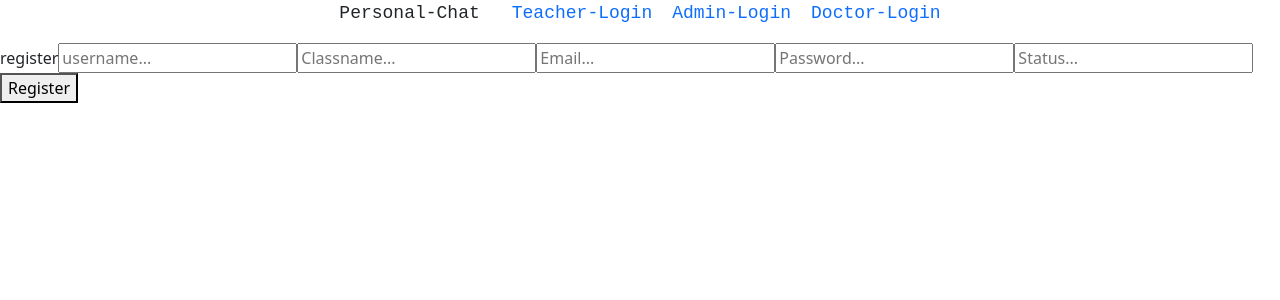
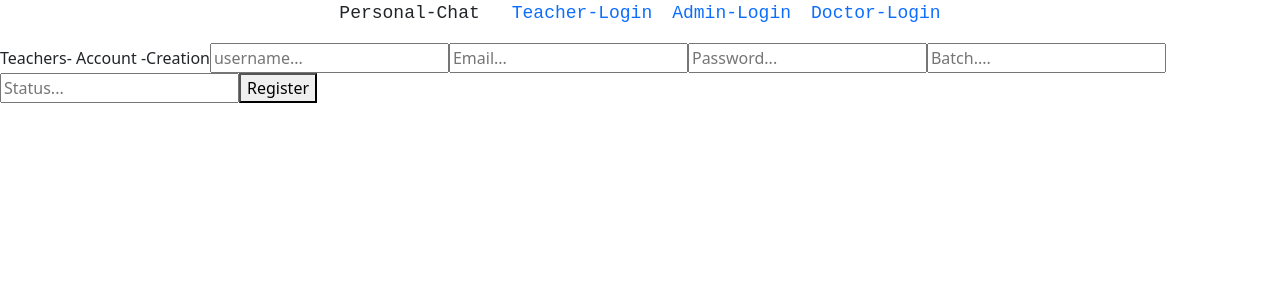
Before and after one commit to ArJuN-888/school-management, a React (Vite) app in the folder Client/: page /Tregister in a window 1280 px wide. Shown: the top 300 px of the page. Built offline with nearby package versions, Linux system fonts and the light colour scheme; no server answers.

Commit message:
make changes in admin page

```diff
--- a/Client/src/App.jsx
+++ b/Client/src/App.jsx
@@ -23,7 +23,7 @@ function App() {
     //common logid container
     const [userID,setUserID] = useState(null)
     console.log("logoutuser id state  ",userID)
-    const [teacherregisterdata,setteacherRegisterdata] = useState({username:"",classname:"",email:"",password:"",status:""})
+    const [teacherregisterdata,setteacherRegisterdata] = useState({username:"",classname:"",email:"",password:"", batch:"",status:""})
     const [teacherloginData,setteacherLogindata] = useState({email:"",password:""})
     const [socket,setSocket] = useState(null)
     //not assigned a chat mainly new users
--- a/Client/src/Components/Navbar.jsx
+++ b/Client/src/Components/Navbar.jsx
@@ -90,6 +90,7 @@ export default function Navbar() {
         }}>{adminName}</label></li>
          <li><Link style={{textDecoration:"none"}} to="/Home">Home</Link></li>
         <li><Link style={{textDecoration:"none"}} to="/Chat">Chat</Link></li>
+        <li><Link style={{textDecoration:"none"}} to="/Tregister">Teacher-register</Link></li>
         <li><button style={{border:"none",backgroundColor:"transparent"}} onClick={()=>{Logadminout()}}><IoLogOutOutline style={{fontSize:"25px"}}/></button></li>
         </>}
         {teacherID &&<>
--- a/Client/src/Components/Teacherregister.jsx
+++ b/Client/src/Components/Teacherregister.jsx
@@ -16,19 +16,14 @@ export default function Register() {
         }
     };
   return (
-    <div>  <label>register</label>
+    <div>  <label>Teachers- Account -Creation </label>
     <input
         type='text'
         value={teacherregisterdata.username}
         placeholder='username...'
         onChange={(e) => handleChange("username", e.target.value)}
     />
-    <input
-        type='text'
-        value={teacherregisterdata.classname}
-        placeholder='Classname...'
-        onChange={(e) => handleChange("classname", e.target.value)}
-    />
+
      <input
         type='text'
         value={teacherregisterdata.email}
@@ -41,6 +36,12 @@ export default function Register() {
         placeholder='Password...'
         onChange={(e) => handleChange("password", e.target.value)}
     />
+       <input
+        type='text'
+        value={teacherregisterdata.batch}
+        placeholder='Batch....'
+        onChange={(e) => handleChange("batch", e.target.value)}
+    />
      <input
         type='text'
         value={teacherregisterdata.status}
```
Also changed, not shown: 2 other files (tests, documents, lock files or other folders).
